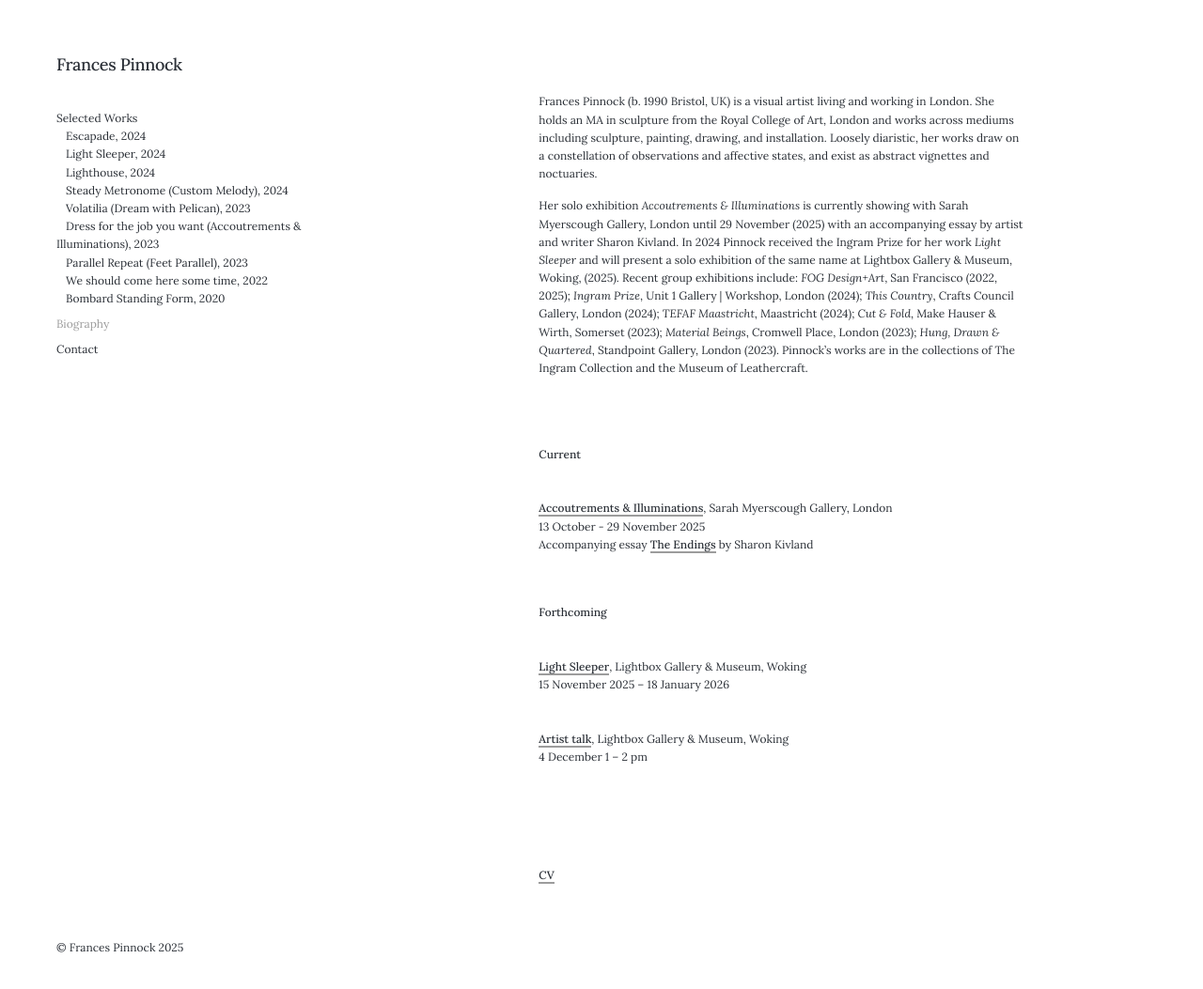
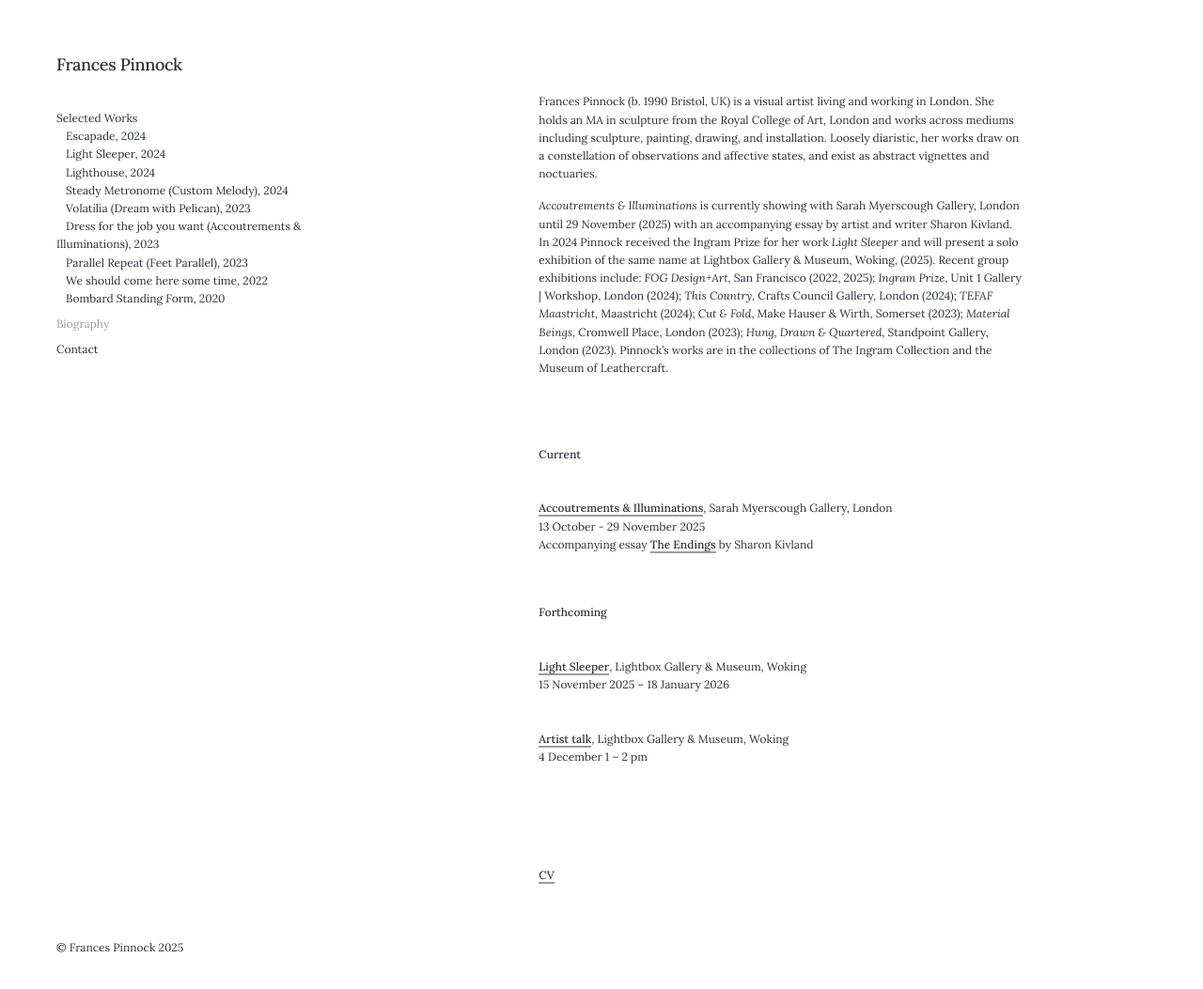
Before and after one commit to francespinnock/francespinnock.github.io, a Jekyll site: the page built from _pages/bio.md, in a window 1280 px wide and 1058 px high. Shown: the top 1053 px of the window at 94% size. Built offline with Jekyll 4.4.1, drawn with Linux system fonts in a browser that asks for light colours; nearby versions of some CDN libraries.

Commit message:
Update bio.md

```diff
--- a/_pages/bio.md
+++ b/_pages/bio.md
@@ -6,7 +6,7 @@ description: Frances Pinnock - Biography
 <br/>
 Frances Pinnock (b. 1990 Bristol, UK) is a visual artist living and working in London. She holds an MA in sculpture from the Royal College of Art, London and works across mediums including sculpture, painting, drawing, and installation. Loosely diaristic, her works draw on a constellation of observations and affective states, and exist as abstract vignettes and noctuaries.
 
-Her solo exhibition _Accoutrements & Illuminations_ is currently showing with Sarah Myerscough Gallery, London until 29 November (2025) with an accompanying essay by artist and writer Sharon Kivland. In 2024 Pinnock received the Ingram Prize for her work _Light Sleeper_ and will present a solo exhibition of the same name at Lightbox Gallery & Museum, Woking, (2025). Recent group exhibitions include: _FOG Design+Art_, San Francisco (2022, 2025); _Ingram Prize_, Unit 1 Gallery | Workshop, London (2024); _This Country_, Crafts Council Gallery, London (2024); _TEFAF Maastricht_, Maastricht (2024); _Cut & Fold_, Make Hauser & Wirth, Somerset (2023); _Material Beings_, Cromwell Place, London (2023); _Hung, Drawn & Quartered_, Standpoint Gallery, London (2023). Pinnock's works are in the collections of The Ingram Collection and the Museum of Leathercraft.
+_Accoutrements & Illuminations_ is currently showing with Sarah Myerscough Gallery, London until 29 November (2025) with an accompanying essay by artist and writer Sharon Kivland. In 2024 Pinnock received the Ingram Prize for her work _Light Sleeper_ and will present a solo exhibition of the same name at Lightbox Gallery & Museum, Woking, (2025). Recent group exhibitions include: _FOG Design+Art_, San Francisco (2022, 2025); _Ingram Prize_, Unit 1 Gallery | Workshop, London (2024); _This Country_, Crafts Council Gallery, London (2024); _TEFAF Maastricht_, Maastricht (2024); _Cut & Fold_, Make Hauser & Wirth, Somerset (2023); _Material Beings_, Cromwell Place, London (2023); _Hung, Drawn & Quartered_, Standpoint Gallery, London (2023). Pinnock's works are in the collections of The Ingram Collection and the Museum of Leathercraft.
 <br/>
 <br/>
 
```
